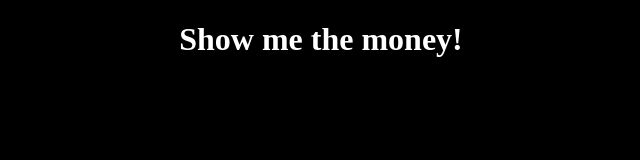
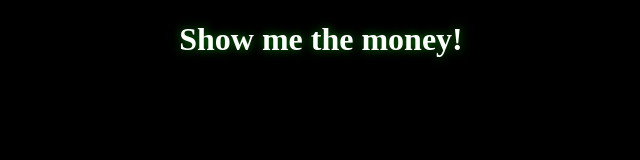
Before and after one commit to bad-recipes/movie-quote, a plain HTML site: page index.html in a window 1280 px wide. Shown: the full height of the page, 319-959 px from the left. Drawn offline with Linux system fonts and the light colour scheme.

Commit message:
Green glow added.

```diff
--- a/index.html
+++ b/index.html
@@ -8,6 +8,7 @@
       h1 {
         text-align: center;
         color: white;
+        text-shadow: green 0px 0px 10px;
       }
     </style>
   </head>
```
